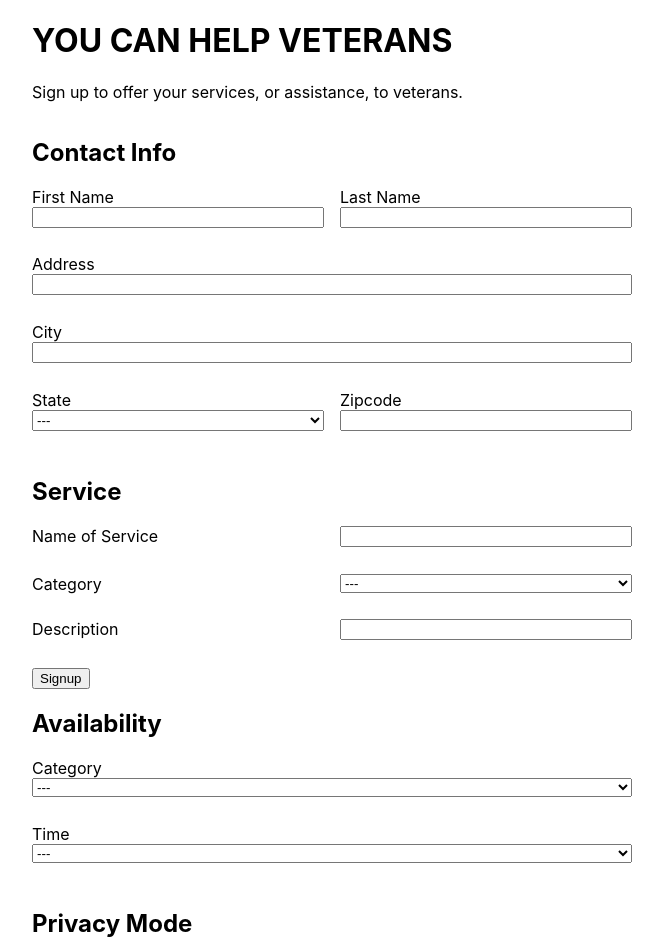
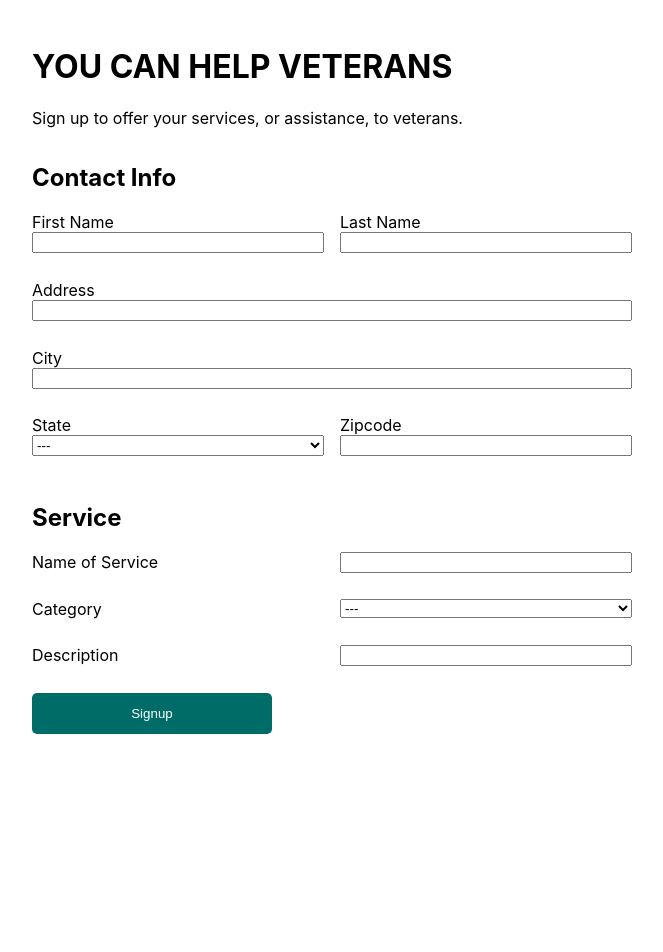
Before and after one commit to Wolverine971/vome, a React (Create React App) app in the folder front-end/: page /giver in a window 1280 px wide. Shown: the top 952 px of the page, without its empty margins (308-971 px from the left). After the commit the page ends 800 px from the top, so only its background shows below. Built offline with nearby package versions, Linux system fonts and the light colour scheme.

Commit message:
Giver Updated

```diff
--- a/front-end/src/components/signup/GiverSignUp.css
+++ b/front-end/src/components/signup/GiverSignUp.css
@@ -5,14 +5,14 @@
     height: 100vh;
     display: flex;
     flex-direction: column;
-    justify-content: space-evenly;
+    justify-content: center;
 }
 
 .field-input {
     margin-bottom: 2em;
 }
 
-.availability {
+/* .availability {
     display: grid;
     grid-template-areas:
         "availTitle ."
@@ -49,4 +49,4 @@
 .signup-btn {
     margin-top: 2em;
     text-align: center;
-}
+} */
--- a/front-end/src/components/signup/GiverSignUp.js
+++ b/front-end/src/components/signup/GiverSignUp.js
@@ -12,7 +12,7 @@ function GiverSignUp() {
 
       <SignUpInfo />
 
-      <form className='availability'>
+      {/* <form className='availability'>
         <h2 className='availability-header'>Availability</h2>
         <label className='category-label'>Category </label>
         <select className='category-input field-input'>
@@ -46,7 +46,7 @@ function GiverSignUp() {
         <label htmlFor='privacy-mode-off'>Off</label>
       </form>
 
-      <button type="submit" className="signup-btn btn">Signup as Helper</button>
+      <button type="submit" className="signup-btn btn">Signup as Helper</button> */}
     </div>
   );
 }
--- a/front-end/src/components/signup/SignUpInfo.js
+++ b/front-end/src/components/signup/SignUpInfo.js
@@ -219,7 +219,7 @@ function SignUpInfo() {
           onChange={(e) => setDescription(e.target.value)}
         />
       </form>
-      <button type="button" onClick={signup}>
+      <button type="button" onClick={signup} className="btn">
         Signup
       </button>
     </div>
```
Also changed, not shown: 1 other file (tests, documents, lock files or other folders).
